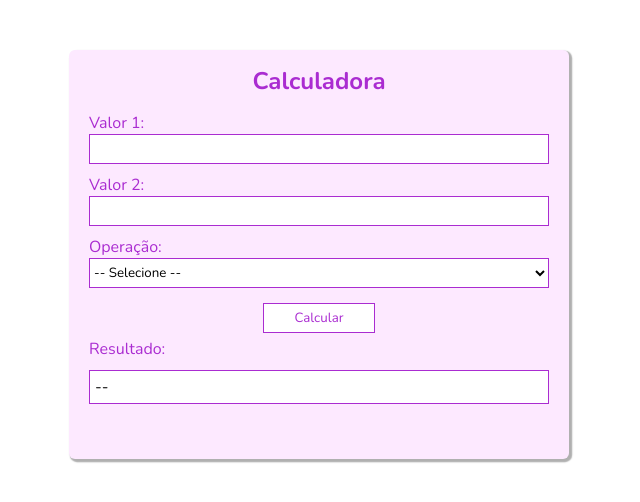
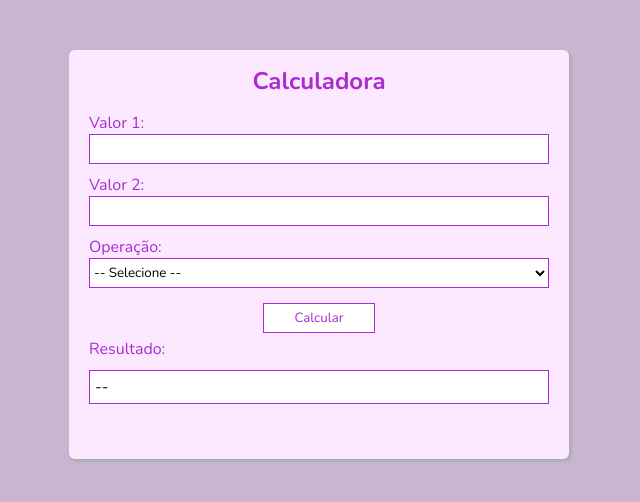
Before and after one commit to merigwin/simpleCalculator, a website: page index.html in a window 1280 px wide. Shown: the whole page, without its empty margins (321-961 px from the left). Drawn offline with nearby package versions, Linux system fonts and the light colour scheme.

Commit message:
style.css

```diff
--- a/css/style.css
+++ b/css/style.css
@@ -31,7 +31,7 @@ button:hover {
   margin: auto;
   height: 100vh;
   max-height: 900px;
-  background-color: #fff;
+  background-color: #cab4d2;
 }
 
 .formulario {
```
